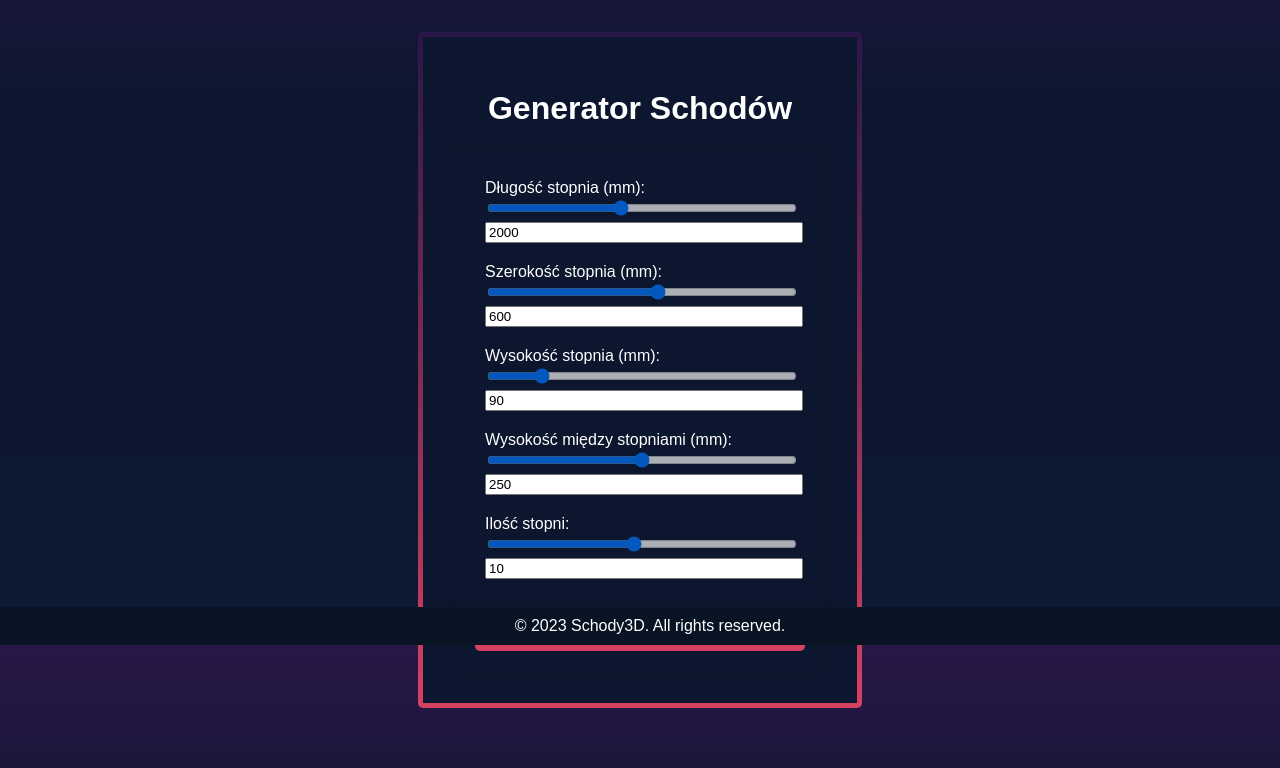
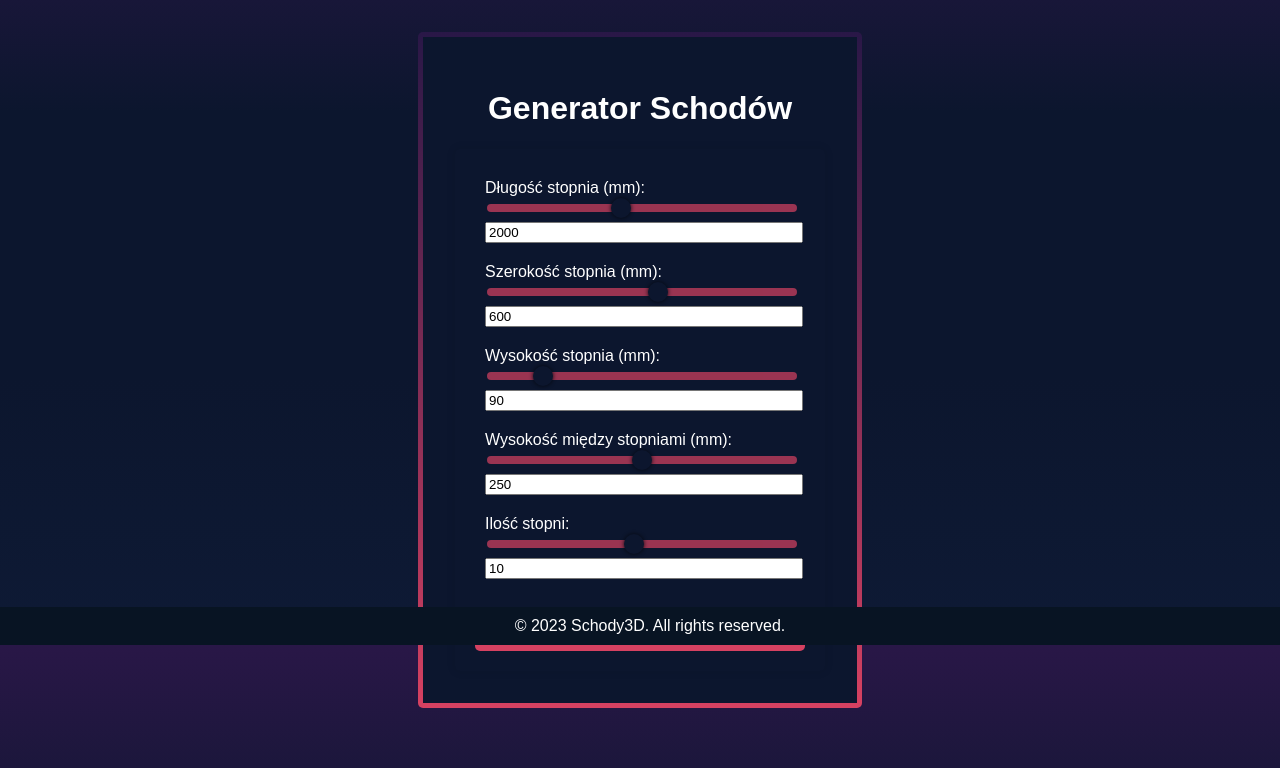
Before and after one commit to MagicznyFrank/Schody3D, a Flask app: page /views/create/ in a window 1280 px wide. Shown: the part 155-923 px from the top of the page. Run offline with Flask 3, Linux system fonts and the light colour scheme.

Commit message:
Working on formstyle

```diff
--- a/static/styles/styles.css
+++ b/static/styles/styles.css
@@ -288,6 +288,7 @@ td a:hover {
     background-color: #b5364c;
 }
 .input-group input[type="range"] {
+    -webkit-appearance: none;
     width: 100%;
     height: 8px;
     border-radius: 5px;
@@ -297,3 +298,13 @@ td a:hover {
     -webkit-transition: .2s;
     transition: opacity .2s;
 }
+.input-group input[type="range"]::-webkit-slider-thumb {
+    -webkit-appearance: none;
+    appearance: none;
+    width: 20px;
+    height: 20px;
+    border-radius: 50%;
+    background: #0c162e;
+    cursor: pointer;
+    box-shadow: 0 0 4px #000;
+}
```
